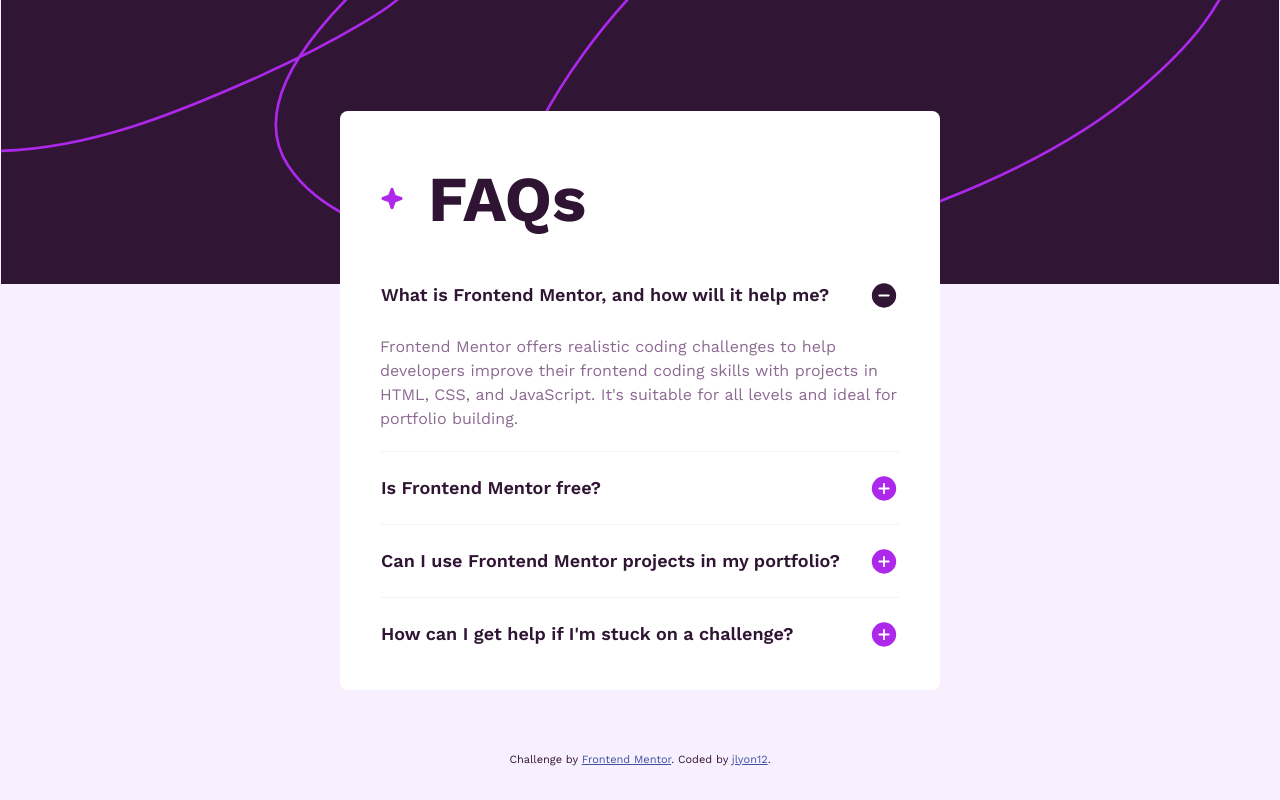
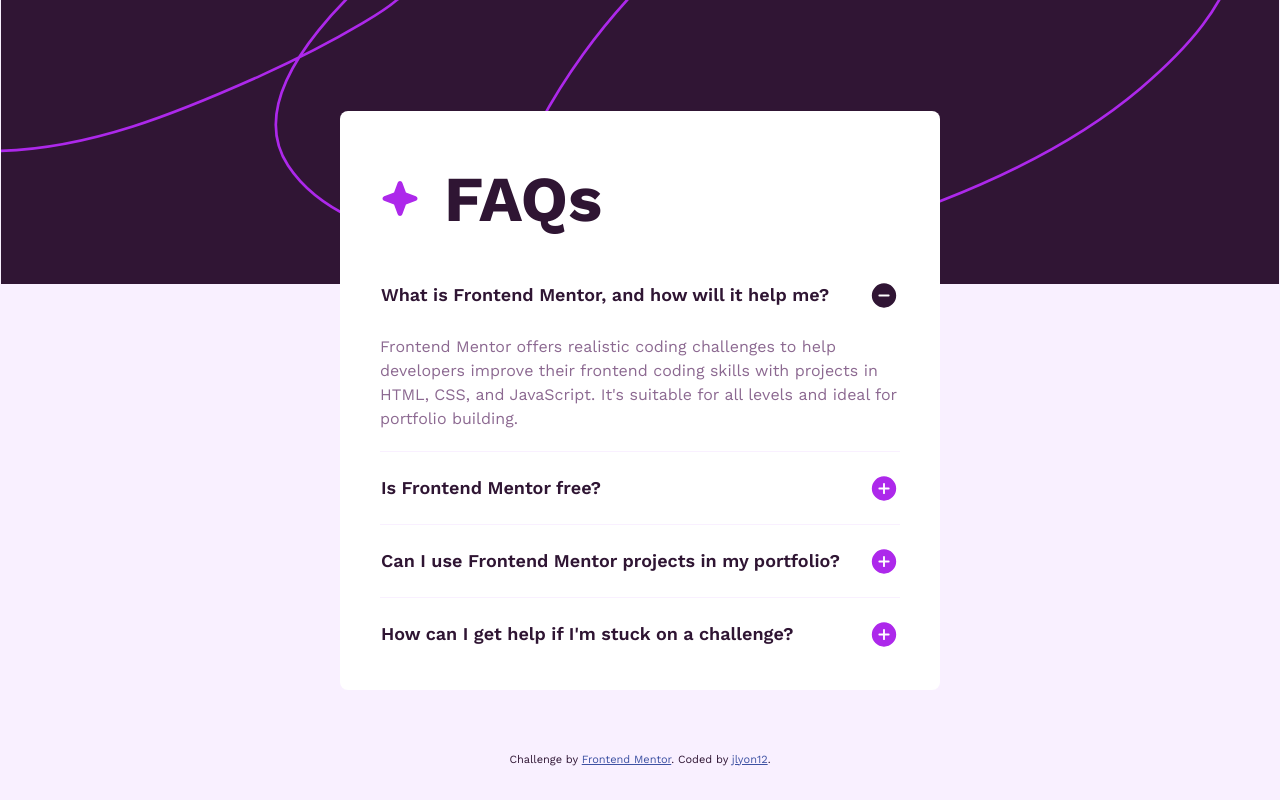
Before and after one commit to jlyon12/faq-accordion, a plain HTML site: page index.html in a window 1280 px wide. Drawn offline with Linux system fonts and the light colour scheme.

Commit message:
fix icon size on desktop

```diff
--- a/style.css
+++ b/style.css
@@ -85,14 +85,20 @@ img {
     font-weight: var(--fw-semibold);
 }
 
+
+
+.accordion-container__header .img-wrapper {
+    max-width: 24px
+}
+
 @media screen and (min-width:768px) {
     .accordion-container__header {
         font-size: 32px;
     }
-}
 
-.accordion-container__header .img-wrapper {
-    max-width: 24px
+    .accordion-container__header .img-wrapper {
+        max-width: 40px
+    }
 }
 
 .accordion-container__list {
```
